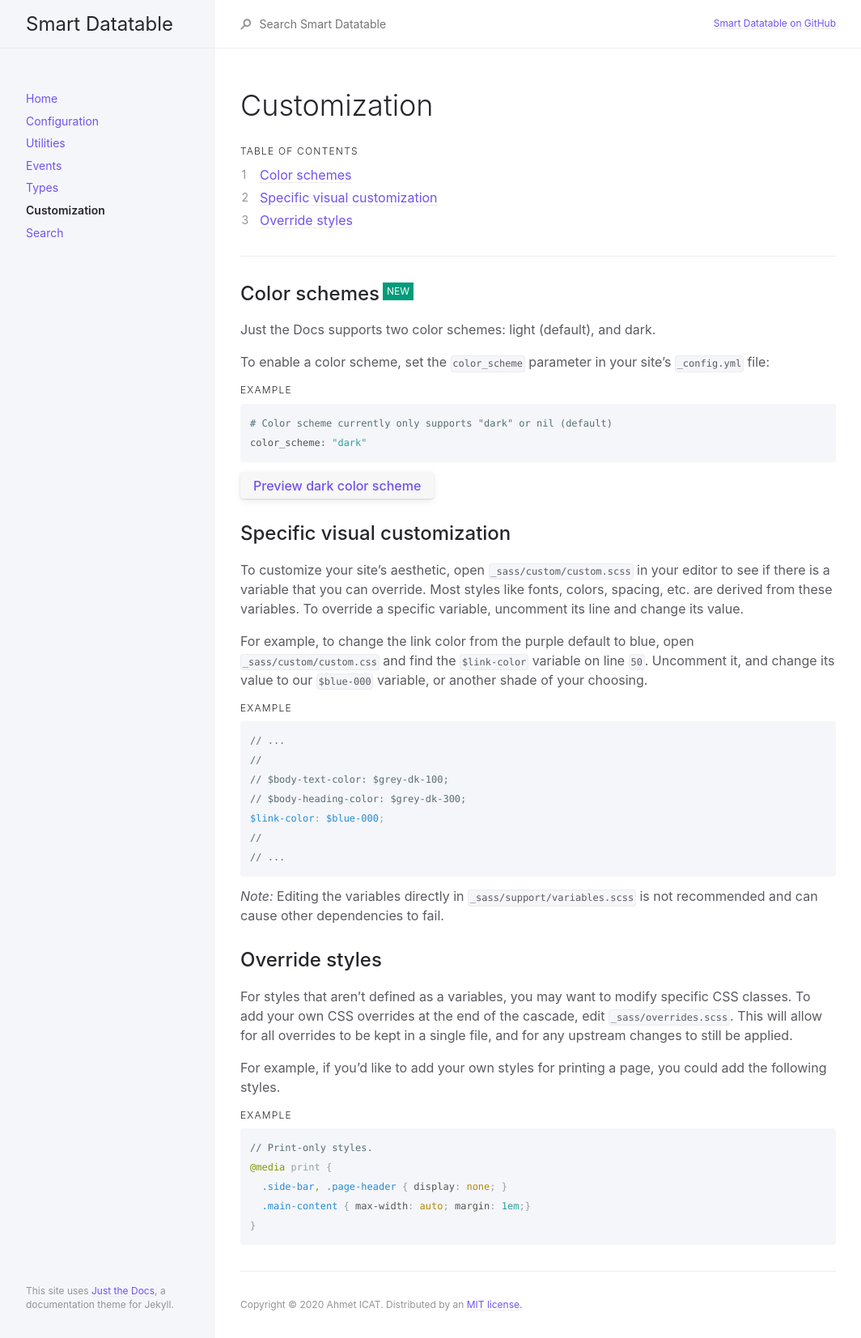
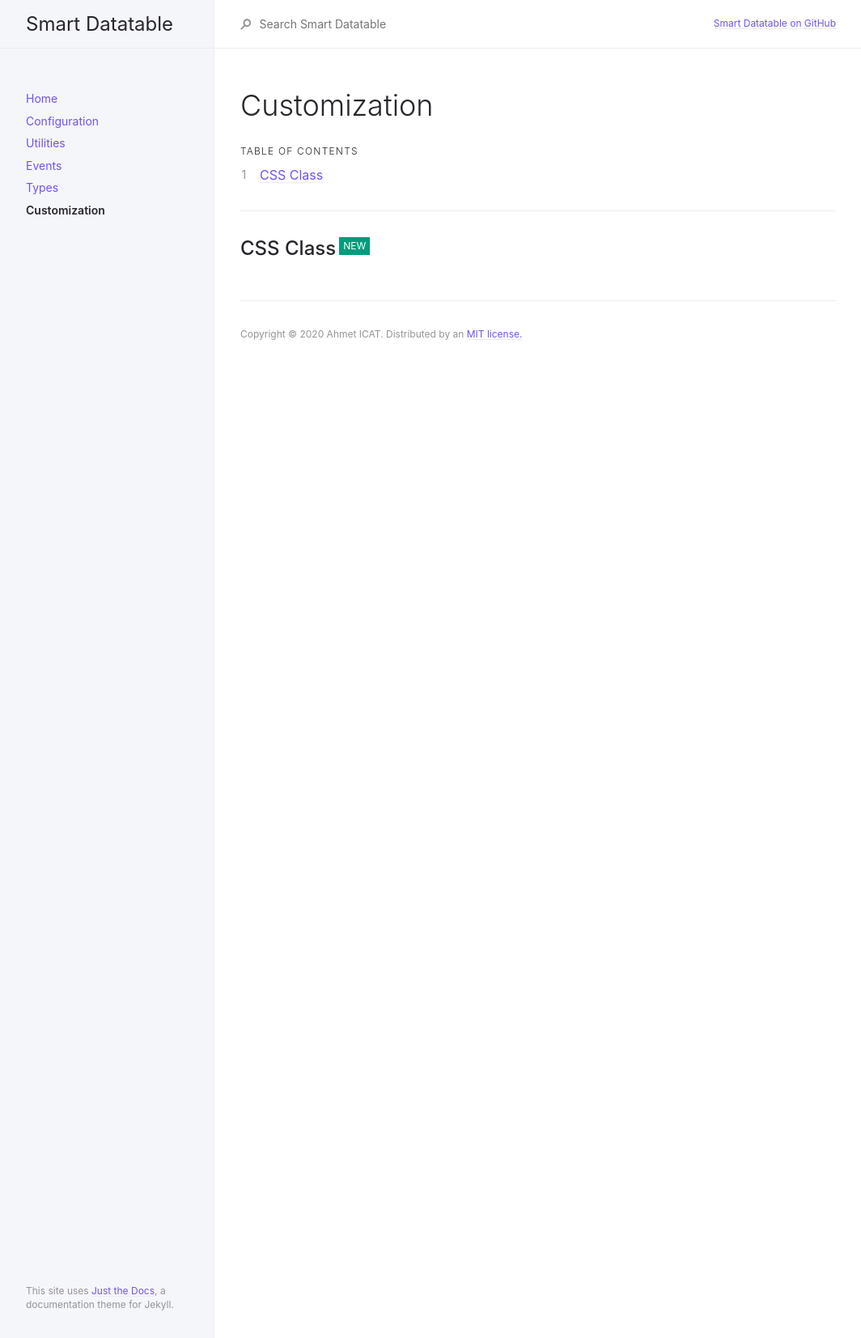
Before and after one commit to ahmeticat/smart-datatable-page, a Jekyll site: the page built from docs/customization.md, in a window 1280 px wide. Shown: the whole page at 81% size, without its empty margins (107-1171 px from the left). Built offline with Jekyll 4.4.1, drawn with Linux system fonts in a browser that asks for light colours.

Commit message:
remove search md

````diff
--- a/docs/customization.md
+++ b/docs/customization.md
@@ -15,61 +15,8 @@ nav_order: 6
 
 ---
 
-## Color schemes
+## CSS Class
 {: .d-inline-block }
 
 New
 {: .label .label-green }
-
-Just the Docs supports two color schemes: light (default), and dark.
-
-To enable a color scheme, set the `color_scheme` parameter in your site's `_config.yml` file:
-
-#### Example
-{: .no_toc }
-
-```yaml
-# Color scheme currently only supports "dark" or nil (default)
-color_scheme: "dark"
-```
-<button class="btn js-toggle-dark-mode">Preview dark color scheme</button>
-
-<script type="text/javascript" src="{{ "/assets/js/dark-mode-preview.js" | absolute_url }}"></script>
-
-## Specific visual customization
-
-To customize your site’s aesthetic, open `_sass/custom/custom.scss` in your editor to see if there is a variable that you can override. Most styles like fonts, colors, spacing, etc. are derived from these variables. To override a specific variable, uncomment its line and change its value.
-
-For example, to change the link color from the purple default to blue, open `_sass/custom/custom.css` and find the `$link-color` variable on line `50`. Uncomment it, and change its value to our `$blue-000` variable, or another shade of your choosing.
-
-#### Example
-{: .no_toc }
-
-```scss
-// ...
-//
-// $body-text-color: $grey-dk-100;
-// $body-heading-color: $grey-dk-300;
-$link-color: $blue-000;
-//
-// ...
-```
-
-_Note:_ Editing the variables directly in `_sass/support/variables.scss` is not recommended and can cause other dependencies to fail.
-
-## Override styles
-
-For styles that aren't defined as a variables, you may want to modify specific CSS classes. To add your own CSS overrides at the end of the cascade, edit `_sass/overrides.scss`. This will allow for all overrides to be kept in a single file, and for any upstream changes to still be applied.
-
-For example, if you'd like to add your own styles for printing a page, you could add the following styles.
-
-#### Example
-{: .no_toc }
-
-```scss
-// Print-only styles.
-@media print {
-  .side-bar, .page-header { display: none; }
-  .main-content { max-width: auto; margin: 1em;}
-}
-```
````
Also changed, not shown: docs/search.md (deleted, +0 -85 lines).
